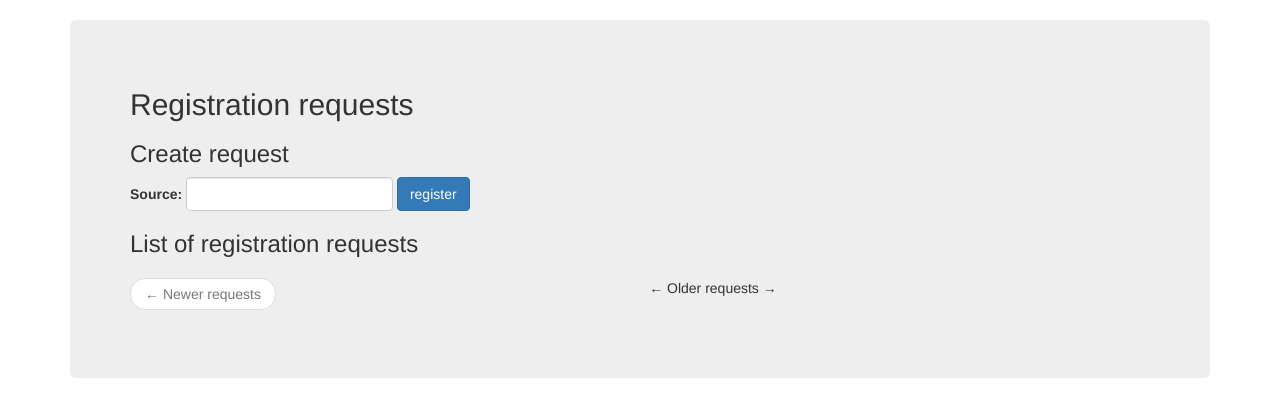
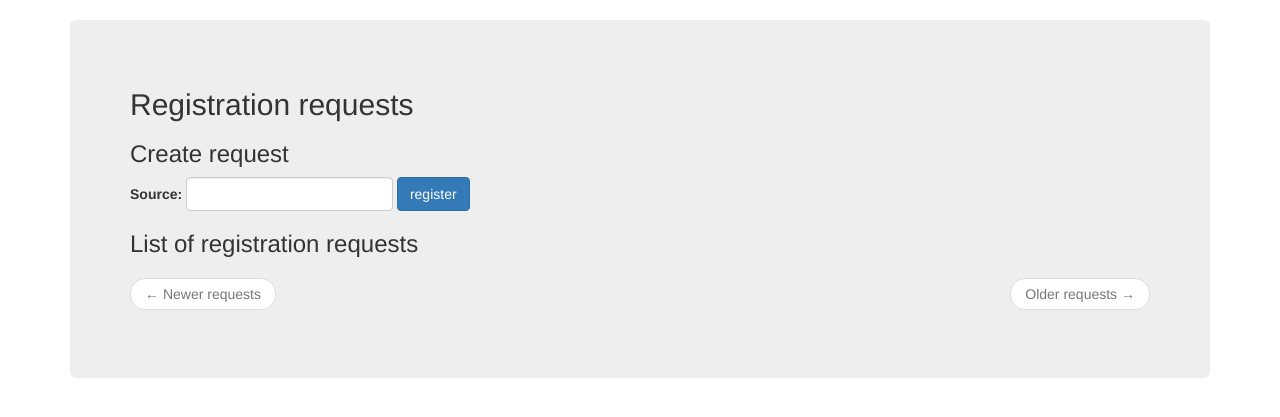
Before and after one commit to mhellmic/http-api, a Flask app: template eudat_http_api/templates/requests.html in a window 1280 px wide. Shown: the part 52-469 px from the top of the page. Run offline with Flask 2, Linux system fonts and the light colour scheme; the template is opened without the code that fills it, so the values that code supplies are empty; parts of the project's set-up code (start-up, migrations or seed data) failed here and were passed over; some libraries are stand-ins or nearby versions.

Commit message:
older request button fixed

```diff
--- a/eudat_http_api/templates/requests.html
+++ b/eudat_http_api/templates/requests.html
@@ -57,7 +57,7 @@
             <li class="next"><a
                 href="{{ url_for('.get_requests', page = requests.next_num) }}">Older requests &rarr;</a></li>
             {% else %}
-            <li class="next disabled">&larr; Older requests &rarr;</li>
+            <li class="next disabled"><a href="#">Older requests &rarr;</a></li>
         {% endif %}
         </ul>
      </div>
```
